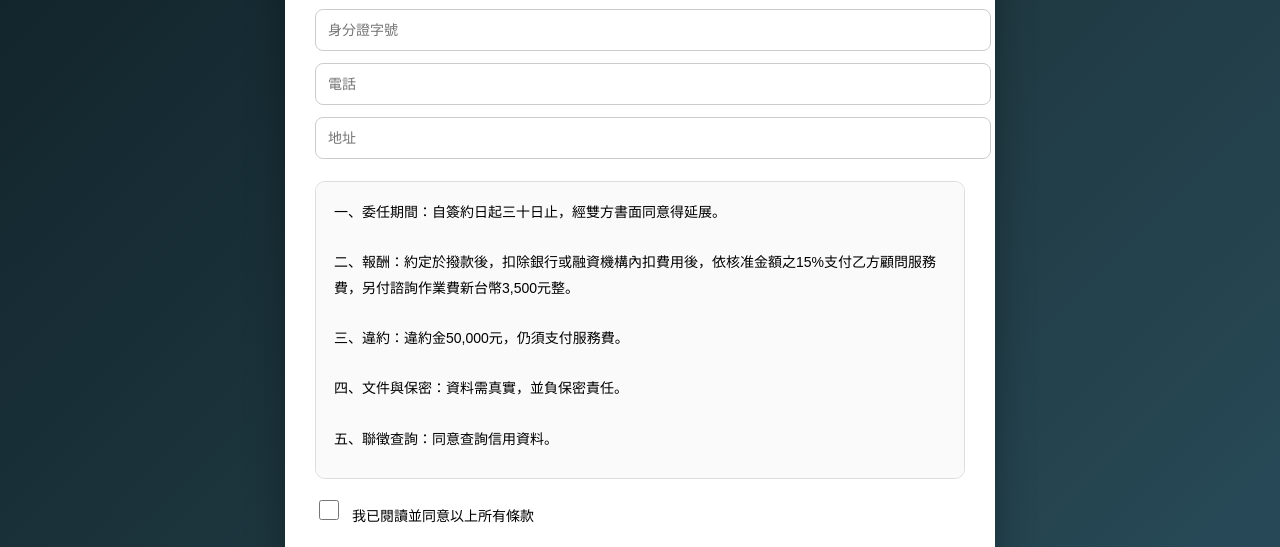
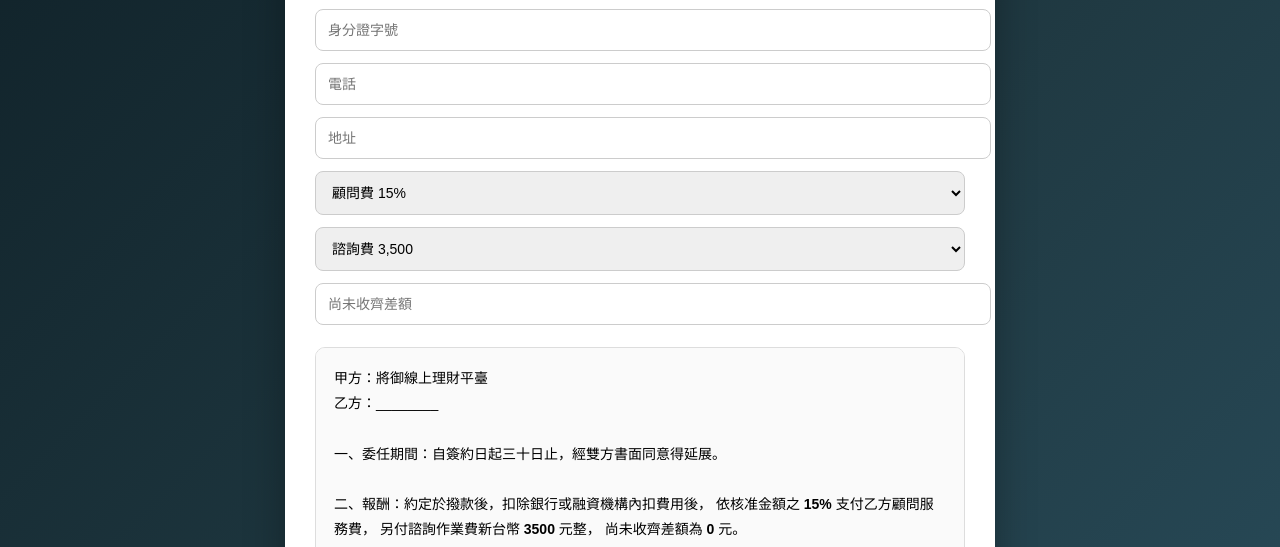
Before and after one commit to zzz698547/sign-system, a website: page public/index.html in a window 1280 px wide. Shown: the part 245-792 px from the top of the page. Drawn offline with Linux system fonts and the light colour scheme.

Commit message:
Refactor HTML structure and update styles

```diff
--- a/public/index.html
+++ b/public/index.html
@@ -3,8 +3,9 @@
 <head>
 <meta charset="UTF-8">
 <title>貸款委任契約書</title>
-    <link rel="icon" type="image/png" href="/favicon.png">
+<link rel="icon" type="image/png" href="/favicon.png">
 <style>
+
 body {
     font-family: "Noto Sans TC", Arial;
     margin: 0;
@@ -52,7 +53,7 @@ body {
 }
 
 /* 輸入框 */
-input {
+input, select {
     width: 100%;
     padding: 12px;
     margin-bottom: 12px;
@@ -205,24 +206,33 @@ canvas {
     <div class="title">貸 款 委 任 契 約 書</div>
 </div>
 
-<input id="name" placeholder="姓名">
+<!-- 輸入欄位 -->
+<input id="name" placeholder="姓名" oninput="updateContract()">
 <input id="id" placeholder="身分證字號">
 <input id="phone" placeholder="電話">
 <input id="address" placeholder="地址">
 
-<div class="contract-box">
-一、委任期間：自簽約日起三十日止，經雙方書面同意得延展。<br><br>
-二、報酬：約定於撥款後，扣除銀行或融資機構內扣費用後，依核准金額之15%支付乙方顧問服務費，另付諮詢作業費新台幣3,500元整。<br><br>
-三、違約：違約金50,000元，仍須支付服務費。<br><br>
-四、文件與保密：資料需真實，並負保密責任。<br><br>
-五、聯徵查詢：同意查詢信用資料。<br><br>
-六、契約變更終止：須書面同意。<br><br>
-七、簽署方式：通訊簽署等同親簽。
-</div>
+<select id="percent" onchange="updateContract()">
+    <option value="10">顧問費 10%</option>
+    <option value="15" selected>顧問費 15%</option>
+    <option value="20">顧問費 20%</option>
+    <option value="25">顧問費 25%</option>
+    <option value="30">顧問費 30%</option>
+</select>
+
+<select id="consultFee" onchange="updateContract()">
+    <option value="3500">諮詢費 3,500</option>
+    <option value="6000">諮詢費 6,000</option>
+</select>
+
+<input id="remaining" placeholder="尚未收齊差額" oninput="updateContract()">
+
+<!-- 條款區 -->
+<div class="contract-box" id="contractBox"></div>
 
 <div class="agree-row">
-<input type="checkbox" id="agree">
-<label>我已閱讀並同意以上所有條款</label>
+    <input type="checkbox" id="agree">
+    <label>我已閱讀並同意以上所有條款</label>
 </div>
 
 <div class="sign-title">簽名</div>
@@ -238,7 +248,7 @@ let canvas = document.getElementById("sign");
 let ctx = canvas.getContext("2d");
 let drawing = false;
 
-// 計算比例
+// 簽名比例計算
 function getCanvasCoords(e){
     const rect = canvas.getBoundingClientRect();
     const scaleX = canvas.width / rect.width;
@@ -263,12 +273,37 @@ canvas.addEventListener("touchend",(e)=>{e.preventDefault(); drawing=false; ctx.
 // 清除簽名
 function clearCanvas(){ctx.clearRect(0,0,canvas.width,canvas.height);}
 
+// 動態更新條款
+function updateContract(){
+    const name = document.getElementById("name").value || "________";
+    const percent = document.getElementById("percent").value;
+    const fee = document.getElementById("consultFee").value;
+    const remaining = document.getElementById("remaining").value || "0";
+
+    document.getElementById("contractBox").innerHTML = `
+    甲方：將御線上理財平臺<br>
+    乙方：${name}<br><br>
+    一、委任期間：自簽約日起三十日止，經雙方書面同意得延展。<br><br>
+    二、報酬：約定於撥款後，扣除銀行或融資機構內扣費用後，
+    依核准金額之 <b>${percent}%</b> 支付乙方顧問服務費，
+    另付諮詢作業費新台幣 <b>${fee}</b> 元整，
+    尚未收齊差額為 <b>${remaining}</b> 元。<br><br>
+    三、違約：違約金50,000元，仍須支付服務費。<br><br>
+    四、文件與保密：資料需真實，並負保密責任。<br><br>
+    五、聯徵查詢：同意查詢信用資料。<br><br>
+    六、契約變更終止：須書面同意。<br><br>
+    七、簽署方式：通訊簽署等同親簽。
+    `;
+}
+
+// 頁面載入時先更新一次
+updateContract();
+
 // 提交表單
 async function submitForm(){
     if(!document.getElementById("agree").checked){ alert("請先同意條款"); return; }
     if(canvas.toDataURL().length < 5000){ alert("請簽名"); return; }
 
-    // 顯示 loading
     document.getElementById("loadingOverlay").style.display="block";
 
     let data={
@@ -276,6 +311,9 @@ async function submitForm(){
         id:document.getElementById("id").value,
         phone:document.getElementById("phone").value,
         address:document.getElementById("address").value,
+        percent:document.getElementById("percent").value,
+        consultFee:document.getElementById("consultFee").value,
+        remaining:document.getElementById("remaining").value,
         signature:canvas.toDataURL(),
         time:new Date().toLocaleString(),
         ip:"127.0.0.1"
@@ -289,7 +327,6 @@ async function submitForm(){
         });
         const result=await resp.json();
         if(resp.ok && result.ok){
-            // 下載 PDF 按鈕
             const a=document.createElement("a");
             a.href="/sign_data/"+result.file;
             a.download=result.file;
```
